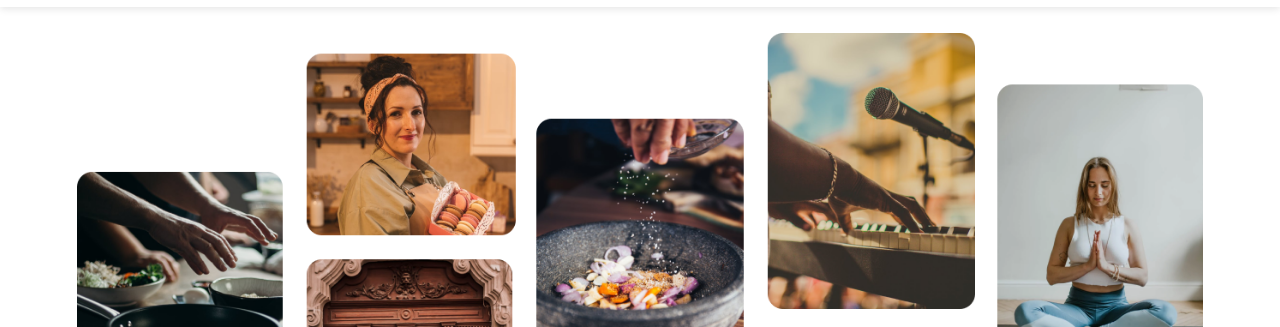
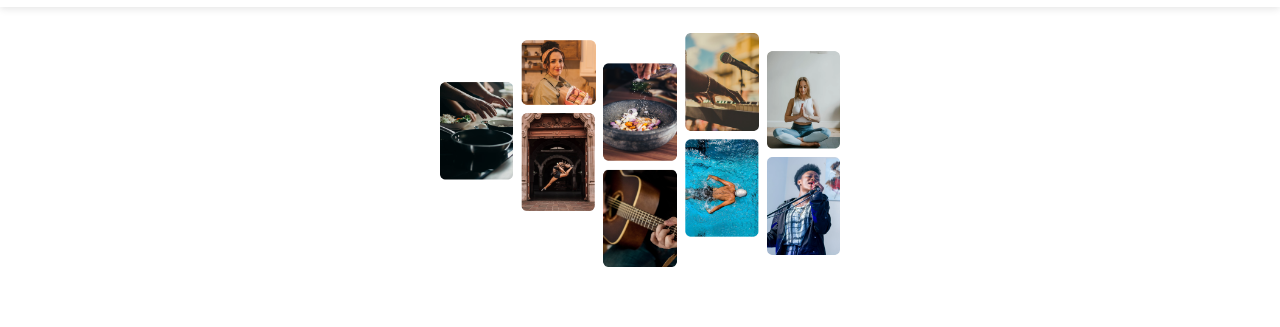
Before and after one commit to MiguelSor/airbnb-clone, a React app in the folder airbnb/: page / in a window 1280 px wide. Shown: the part 63-390 px from the top of the page. Built offline with nearby package versions, Linux system fonts and the light colour scheme.

Commit message:
first commit

```diff
--- a/airbnb/components/Hero.js
+++ b/airbnb/components/Hero.js
@@ -4,7 +4,7 @@ export default function Hero() {
   return (
     <div>
       <div className="photo-grid">
-        <img src="../images/photo-grid.png" />
+        <img src="../images/photo-grid.png" className="hero-photo" />
       </div>
       <div className="hero-info">
         <h2 className="hero-title">Online Experiences</h2>
--- a/airbnb/style.css
+++ b/airbnb/style.css
@@ -7,19 +7,18 @@ body {
   font-size: 16px;
 }
 
-img{
-    max-width: 100%
+img {
+  max-width: 100%;
 }
 
-.navbar{
+.navbar {
   width: 100%;
   height: 70px;
-background: #FFFFFF;
+  background: #ffffff;
   box-shadow: 0px 2.98256px 7.4564px rgba(0, 0, 0, 0.1);
-
 }
 
-.airbnb-logo{
+.airbnb-logo {
   position: absolute;
   /* width: 82.02px; */
   height: 25.35px;
@@ -27,17 +26,21 @@ left: 30px;
   top: 22px;
 }
 
-.photo-grid{
+.photo-grid {
   padding: 26px 77px;
+  display: flex;
+  justify-content: center;
 }
 
-.hero-title{
+.hero-photo {
+  max-width: 400px;
+}
 
+.hero-title {
   width: 347px;
   height: 40px;
 
-
-font-family: 'Poppins';
+  font-family: "Poppins";
   font-style: normal;
   font-weight: 600;
   font-size: 2.25em;
@@ -45,17 +48,15 @@ line-height: 110%;
   color: #000000;
 }
 
-.hero-info{
+.hero-info {
   padding: 16px 194px 16px 36px;
 }
 
-.hero-p{
-
+.hero-p {
   width: 320px;
   height: 56px;
 
-
-font-family: 'Poppins';
+  font-family: "Poppins";
   font-style: normal;
   font-weight: 300;
   font-size: 1em;
```
Also changed, not shown: 1 other file. Lines whose indentation alone changed are shown as unchanged.
